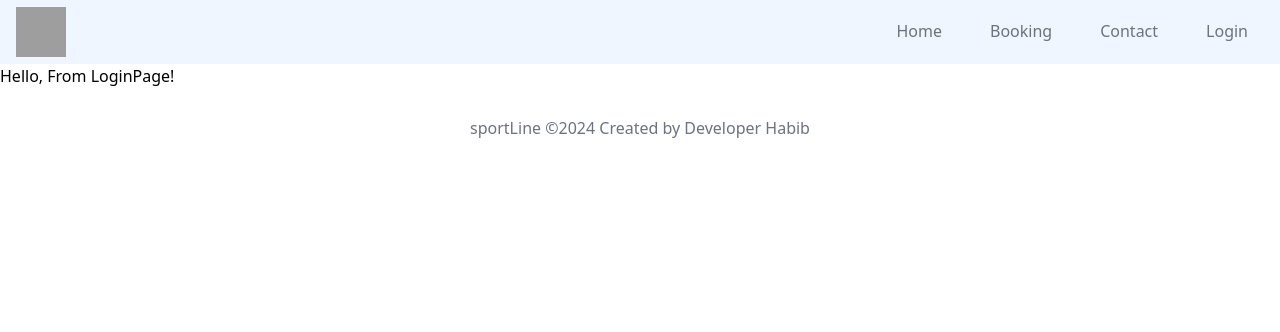
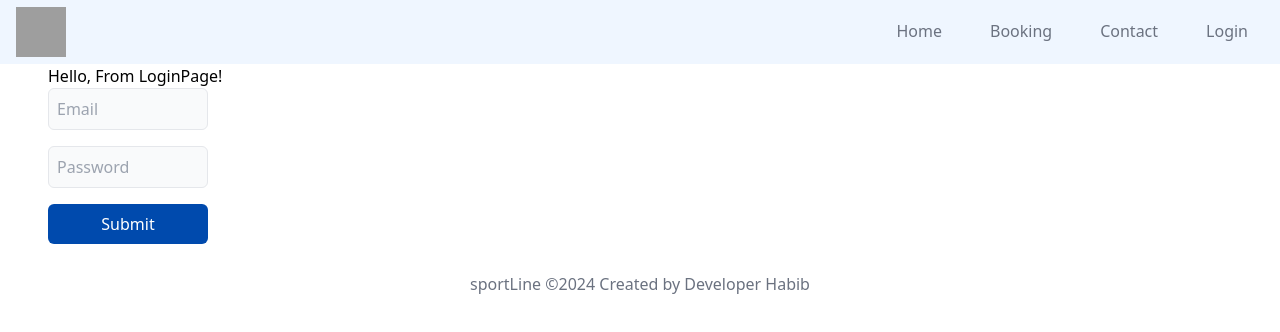
Before and after one commit to hrhabib07/sports-booking-facility-frontend, a React (Vite) app: page /login in a window 1280 px wide. Shown: the top 332 px of the page. Built offline with nearby package versions, Linux system fonts and the light colour scheme; grey boxes are pictures that could not be loaded.

Commit message:
login page basic setup completed

```diff
--- a/src/pages/LoginPage.tsx
+++ b/src/pages/LoginPage.tsx
@@ -1,7 +1,22 @@
 const LoginPage = () => {
   return (
-    <div>
+    <div className="mx-12">
       <h1>Hello, From LoginPage!</h1>
+      <form action="" className="flex flex-col gap-4 w-40">
+        <input
+          className="border bg-gray-50 p-2 rounded-md "
+          type="text"
+          placeholder="Email"
+        />
+        <input
+          className="border bg-gray-50 p-2 rounded-md "
+          type="text"
+          placeholder="Password"
+        />
+        <button className="p-2 bg-custom-blue text-white rounded-md">
+          Submit
+        </button>
+      </form>
     </div>
   );
 };
```
